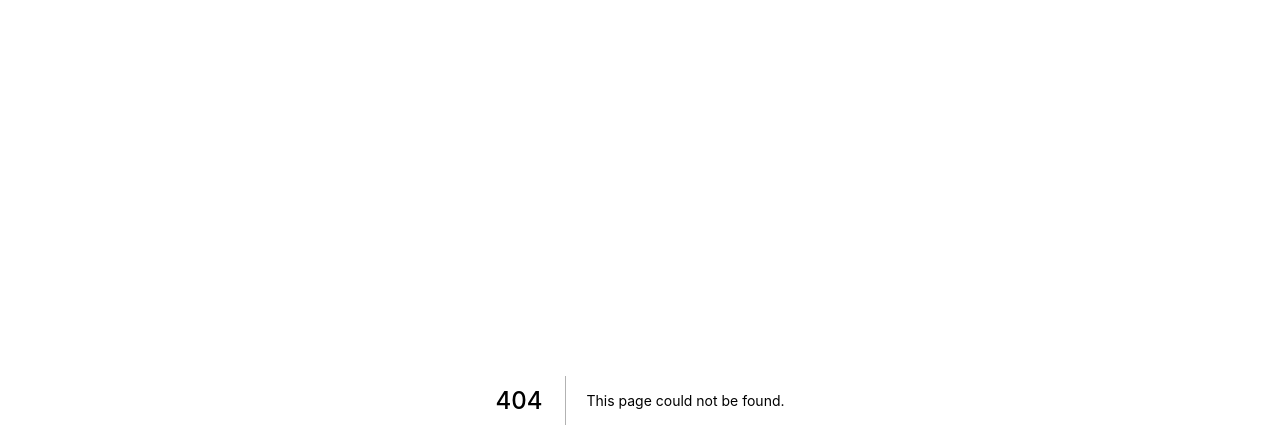
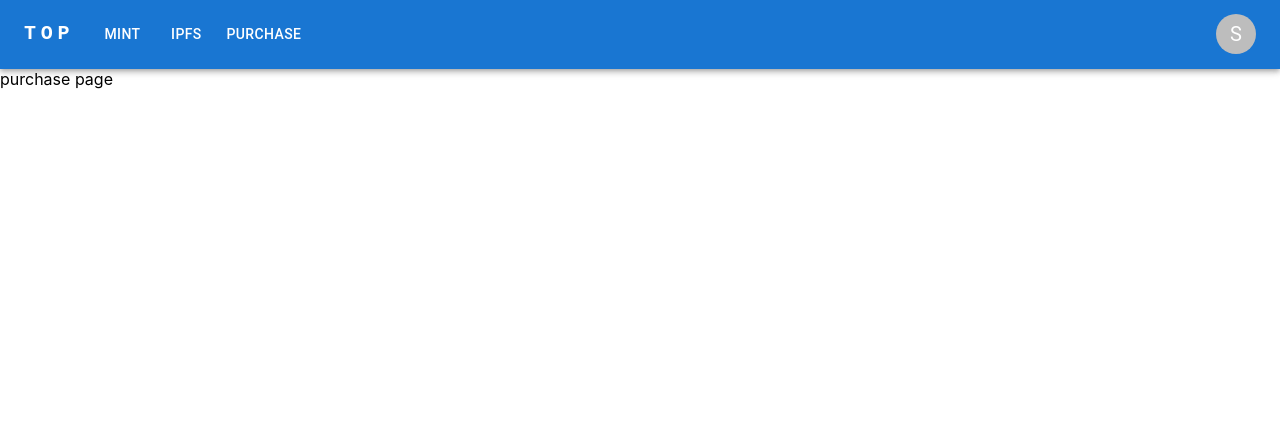
Before and after one commit to gaiax/nft-register-service, a Next.js app in the folder nft-frontend/front/: page /purchase in a window 1280 px wide. Before the commit this address had no page. Shown: the top 448 px of the page. Built offline with nearby package versions, Linux system fonts and the light colour scheme.

Commit message:
フロントページの追加

```diff
--- /dev/null
+++ b/nft-frontend/front/pages/purchase/index.tsx
@@ -0,0 +1,15 @@
+import React, { useState } from "react"
+import Layout from '../../components/layouts/index'
+import { ReactElement } from 'react';
+
+export default function Purchase() {
+  return (
+    <div>purchase page</div>
+  )
+}
+
+Purchase.getLayout = function getLayout(page: ReactElement) {
+  return (
+    <Layout>{page}</Layout>
+  )
+}
```
Also changed, not shown: nft-frontend/front/pages/ipfs/index.tsx (added, +15 -0 lines).
